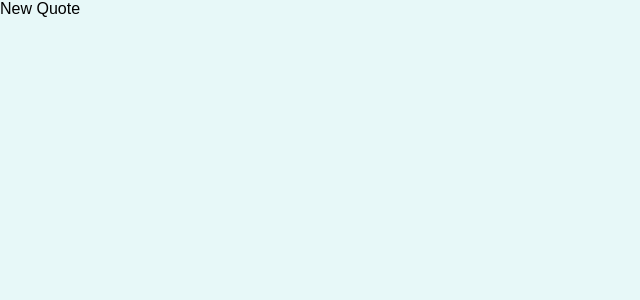
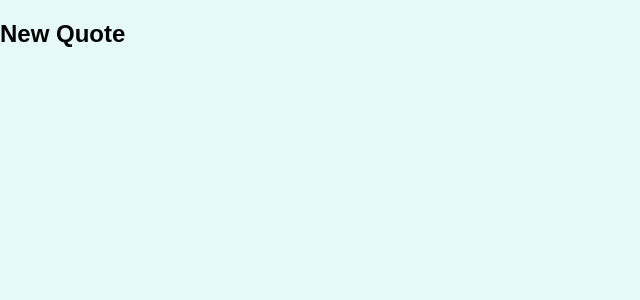
Before and after one commit to Almsrr/great-quotes, a JavaScript app: page /quotes/new-quote in a window 1280 px wide. Shown: the top 300 px of the page, without its empty margins (0-640 px from the left). Built offline with nearby package versions, Linux system fonts and the light colour scheme.

Commit message:
page components

```diff
--- a/src/App.js
+++ b/src/App.js
@@ -1,4 +1,8 @@
 import { Route, Redirect, Switch } from "react-router-dom";
+
+import Quotes from "./pages/Quotes";
+import QuoteDetails from "./pages/QuoteDetails";
+import NewQuote from "./pages/NewQuote";
 
 function App() {
   return (
@@ -8,10 +12,14 @@ function App() {
           <Redirect to="/quotes" />
         </Route>
         <Route path="/quotes" exact>
-          All Quotes
+          <Quotes />
         </Route>
-        <Route path="/quotes/new-quote">New Quote</Route>
-        <Route path="/quotes/:quoteId">Quote Details</Route>
+        <Route path="/quotes/new-quote">
+          <NewQuote />
+        </Route>
+        <Route path="/quotes/:quoteId">
+          <QuoteDetails />
+        </Route>
       </Switch>
     </div>
   );
--- /dev/null
+++ b/src/pages/NewQuote.js
@@ -0,0 +1,9 @@
+function NewQuote() {
+  return (
+    <section>
+      <h1>New Quote</h1>
+    </section>
+  );
+}
+
+export default NewQuote;
--- /dev/null
+++ b/src/pages/QuoteDetails.js
@@ -0,0 +1,13 @@
+import { useParams } from "react-router-dom";
+
+function QuoteDetails() {
+  const params = useParams();
+  return (
+    <section>
+      <h1>Quote Details</h1>
+      <p>ID: {params.quoteId}</p>
+    </section>
+  );
+}
+
+export default QuoteDetails;
--- /dev/null
+++ b/src/pages/Quotes.js
@@ -0,0 +1,9 @@
+function Quotes() {
+  return (
+    <section>
+      <h1>Quotes</h1>
+    </section>
+  );
+}
+
+export default Quotes;
```
Also changed, not shown: 1 other file (tests, documents, lock files or other folders).
